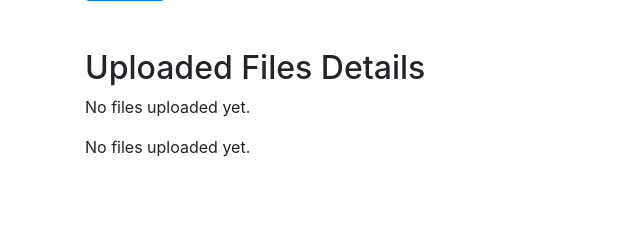
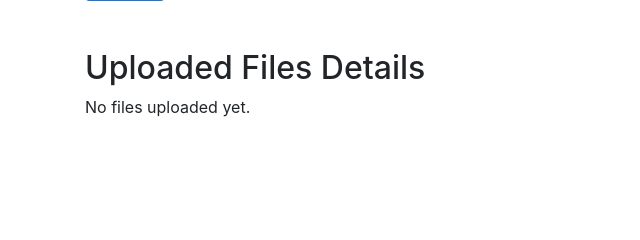
Before and after one commit to Tomalislam/eprint, a Python web app: template templates/index.html in a window 1280 px wide. Shown: the part 391-631 px from the top of the page, without its empty margins (0-640 px from the left). Run offline with Jinja, Linux system fonts and the light colour scheme; the template is opened without the code that fills it, so the values that code supplies are empty; some libraries are stand-ins or nearby versions.

Commit message:
Update index.html

```diff
--- a/templates/index.html
+++ b/templates/index.html
@@ -48,23 +48,10 @@
         <form method="post" action="/clear">
             <button type="submit" class="btn btn-danger mt-3">Clear All Files</button>
         </form>
+        <a href="{{ url_for('order') }}" class="btn btn-success mt-3">Order Now</a>
     {% else %}
         <p>No files uploaded yet.</p>
     {% endif %}
-   <!-- পূর্বের কোড... -->
-
-{% if file_details %}
-    <h3 class="mt-3">Total Price: {{ total_price }} TK</h3>
-    <form method="post" action="/clear">
-        <button type="submit" class="btn btn-danger mt-3">Clear All Files</button>
-    </form>
-    <a href="{{ url_for('order') }}" class="btn btn-success mt-3">Order Now</a>
-{% else %}
-    <p>No files uploaded yet.</p>
-{% endif %}
-
-<!-- পূর্বের কোড... -->
-
 </div>
 </body>
 </html>
```
